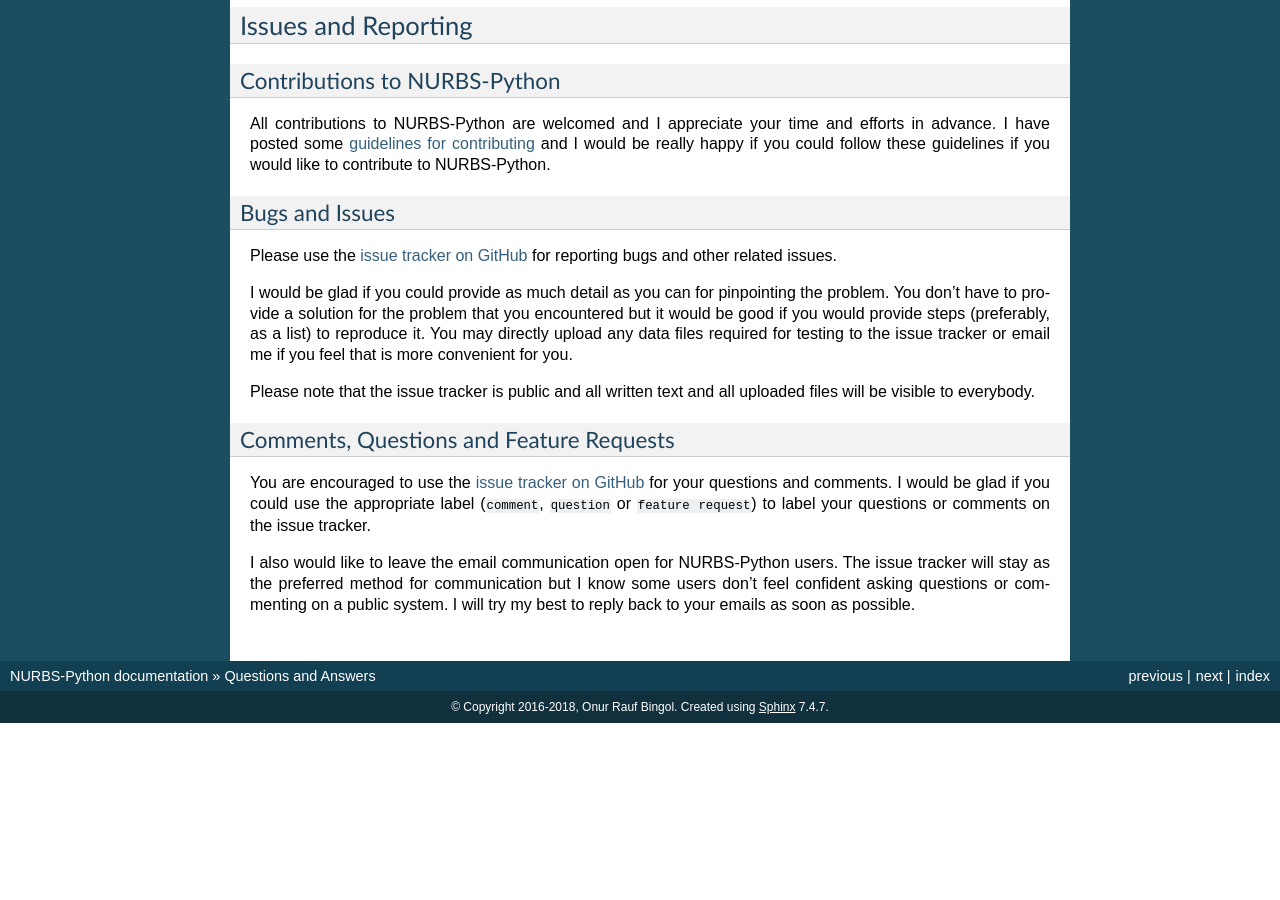
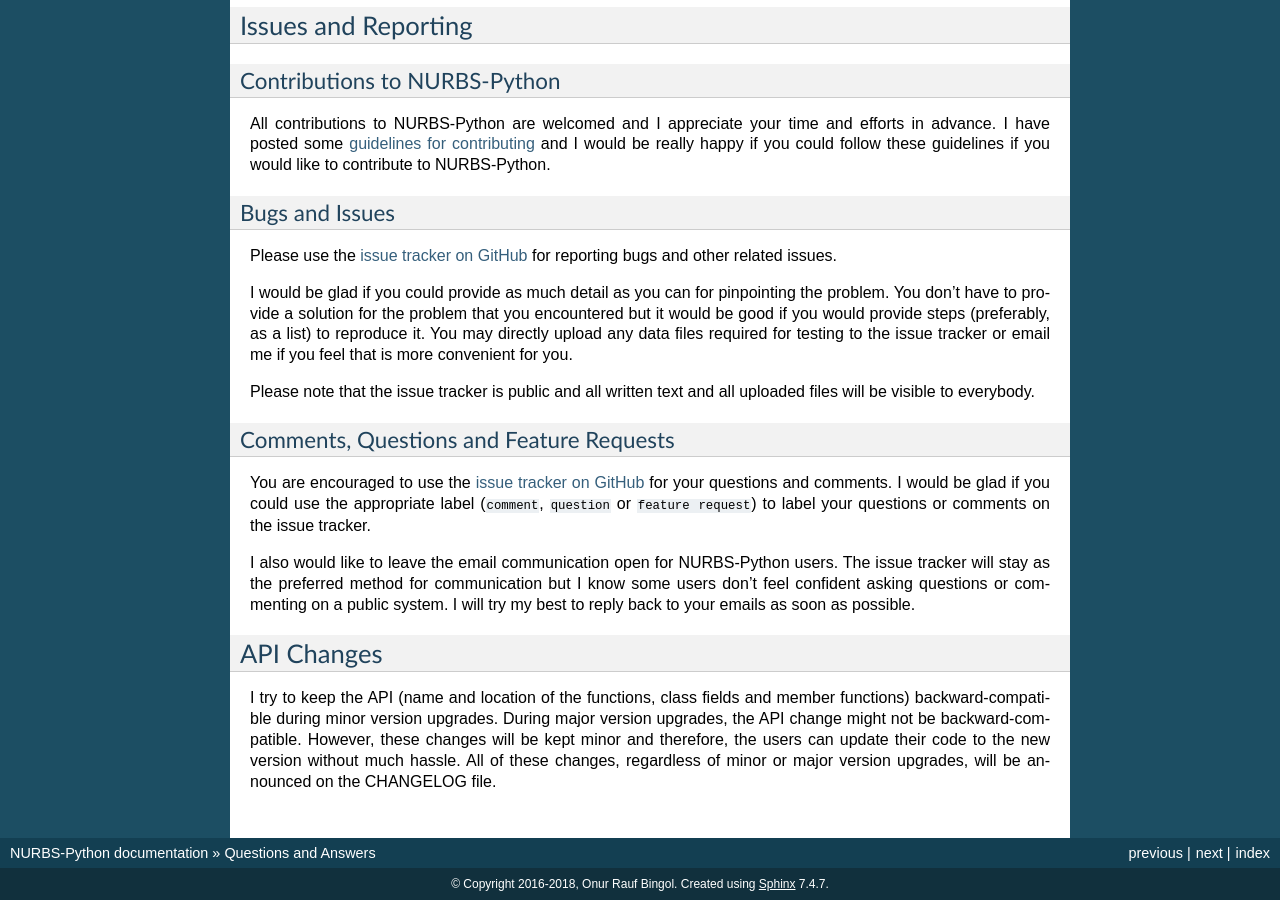
Before and after one commit to orbingol/NURBS-Python, a Sphinx documentation site: the page built from docs/q_a.rst, in a window 1280 px wide and 900 px high, scrolled down 814 px. Built offline with Sphinx 7.4.7, drawn with Linux system fonts in a browser that asks for light colours; formulas are drawn with MathJax 3; before the commit the page ends 1537 px from its top, so only the background shows below that.

Commit message:
Update Q&A doc page

```diff
--- a/docs/q_a.rst
+++ b/docs/q_a.rst
@@ -70,3 +70,12 @@
 I also would like to leave the email communication open for NURBS-Python users. The issue tracker will stay as the
 preferred method for communication but I know some users don't feel confident asking questions
 or commenting on a public system. I will try my best to reply back to your emails as soon as possible.
+
+API Changes
+===========
+
+I try to keep the API (name and location of the functions, class fields and member functions) backward-compatible
+during minor version upgrades. During major version upgrades, the API change might not be backward-compatible.
+However, these changes will be kept minor and therefore, the users can update their code to the new version without
+much hassle. All of these changes, regardless of minor or major version upgrades, will be announced on the CHANGELOG
+file.
```
